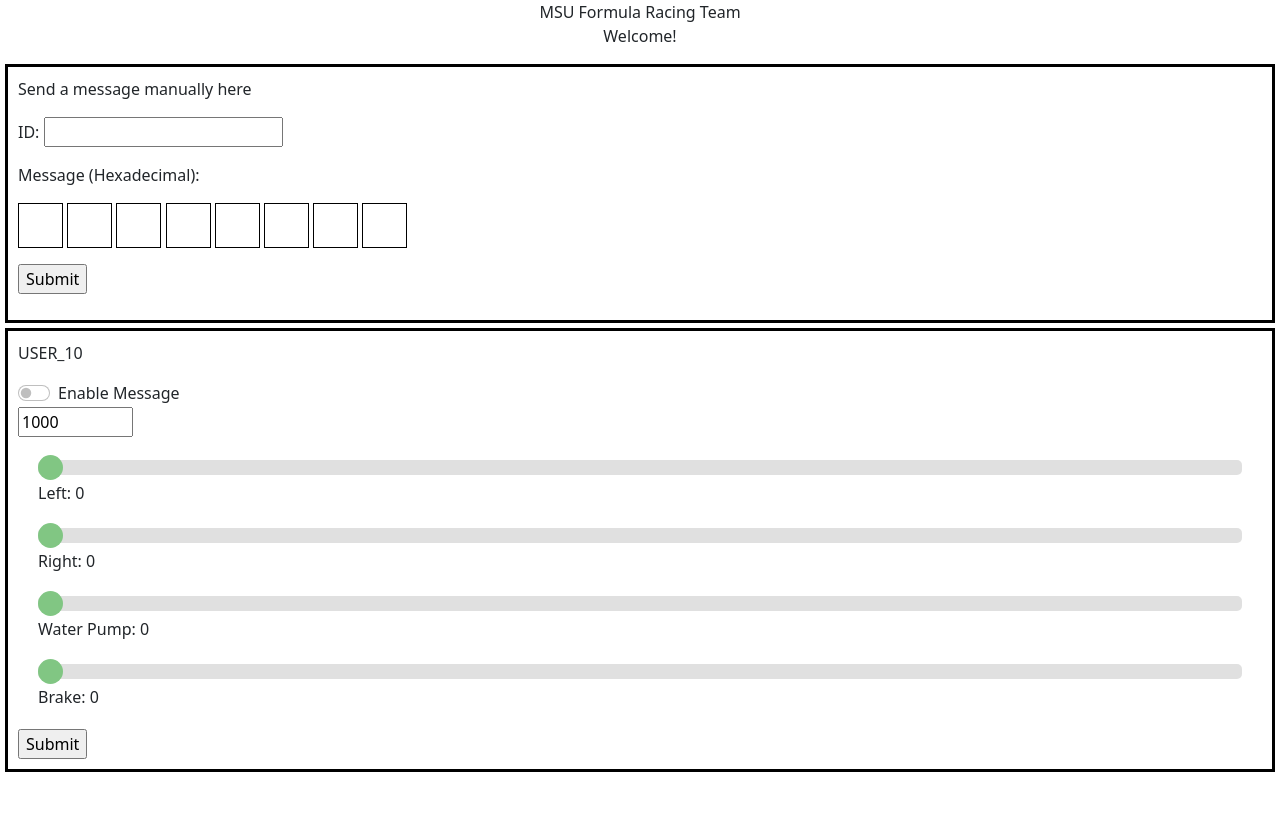
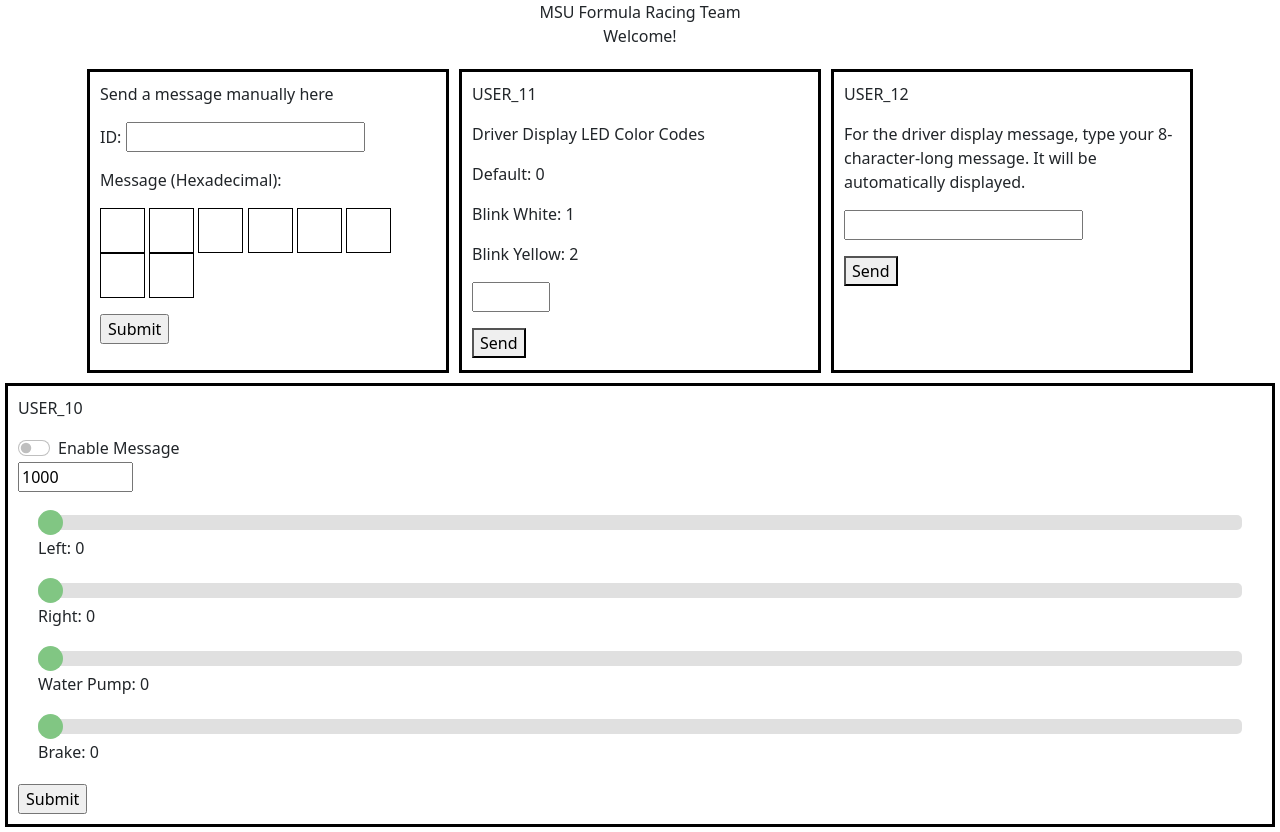
Before and after one commit to msfrt/PiLogger, a Flask app: page / in a window 1280 px wide. Before the commit the page ends 772 px from the top, so only its background shows below. Run offline with Flask 2, Linux system fonts and the light colour scheme; some libraries are stand-ins or nearby versions.

Commit message:
user_11 and user_12 implementation

```diff
--- a/web/app.py
+++ b/web/app.py
@@ -18,6 +18,8 @@
 # Get data from CAN2
 db = cantools.database.load_file("can_data/CAN2.dbc")
 user10_msg = db.get_message_by_name("USER_10")
+user11_msg = db.get_message_by_name("USER_11")
+user12_msg = db.get_message_by_name("USER_12")
 
 @app.route("/")
 def index():
@@ -26,6 +28,14 @@
 @socketio.on('update')
 def update(message):
     user10_message(message['left'], message['right'], message['pump'], message['brake'])
+
+@socketio.on('led_color')
+def led_color(message):
+    user11_message(message['color'])
+
+@socketio.on('display_message')
+def display_message(message):
+    user12_message(message['text'])
 
 @socketio.on('disconnect')
 def terminate():
@@ -68,14 +78,24 @@
     pump = int(pump)
     brake = int(brake)
 
-    print('Left:', left)
-    print('Right:', right)
-    print('Water Pump:', pump)
-    print('Brake:', brake)
-
     data = user10_msg.encode({'USER_fanLeftOverride':left, 'USER_fanRightOverride':right, 'USER_wpOverride':pump, 'USER_brakeLightOverride':brake})
     msg = can.Message(arbitration_id=user10_msg.frame_id, data=data)
     bus.send(msg)
 
+def user11_message(val):
+    val = int(val)
+    data = user11_msg.encode({'USER_driverSignal':val})
+    msg = can.Message(arbitration_id=user11_msg.frame_id, data=data)
+    bus.send(msg)
+
+def user12_message(display):
+    signals = ["USER_driverMessageChar0", "USER_driverMessageChar1", "USER_driverMessageChar2", "USER_driverMessageChar3",
+               "USER_driverMessageChar4", "USER_driverMessageChar5", "USER_driverMessageChar6", "USER_driverMessageChar7"]
+    encoded = {i: 0 if j == '0' else ord(j) for i, j in zip(signals, display.ljust(8,'0'))}
+
+    data = user12_msg.encode(encoded)
+    msg = can.Message(arbitration_id=user12_msg.frame_id, data=data)
+    bus.send(msg)
+
 if __name__ == "__main__":
     socketio.run(app)
--- a/web/templates/index.html
+++ b/web/templates/index.html
@@ -32,7 +32,8 @@
 
 {% block body %}
     <p style="text-align:center;"> MSU Formula Racing Team <br/> Welcome! </p>
-    <div class="box">
+    <div class="container" style="display: flex">
+      <div style="width: 50%;" class="box">
           <form action="/success">
               <p>Send a message manually here</p>
               <p>
@@ -56,6 +57,26 @@
                   <input type="submit">
               </p>
           </form>
+      </div>
+      <div class="box" style="width: 50%; flex-grow: 1">
+        <p>USER_11</p>
+        <label for="led">
+          <p>Driver Display LED Color Codes</p>
+          <p>Default: 0</p>
+          <p>Blink White: 1</p>
+          <p>Blink Yellow: 2</p
+        </label>
+        <p><input type="number" id='led' name="led" value="" min="0" max="2" step="1"></p>
+        <button type="button" name="led_button" onclick="led_color()">Send</button>
+      </div>
+      <div class="box" style="width: 50%; flex-grow: 1">
+        <p>USER_12</p>
+        <label for="display">
+          <p>For the driver display message, type your 8-character-long message. It will be automatically displayed.</p>
+        </label>
+        <p><input type="text" id='display' name="display" value="" maxlength="8"></p>
+        <button type="button" name="display_button" onclick="display_message()">Send</button>
+      </div>
     </div>
     <div class="box">
         <form action="/success2">
@@ -115,6 +136,16 @@
         var switchStatus = "off";
         var sending;
 
+        function led_color() {
+          socket.emit('led_color',
+          {'color': $('#led').val()}
+          );
+        }
+        function display_message() {
+          socket.emit('display_message',
+          {'text': $('#display').val()}
+          );
+        }
         function update() {
             socket.emit('update',
             {'left': $('#myRange1').val(),
```
Lines whose indentation alone changed are shown as unchanged.
